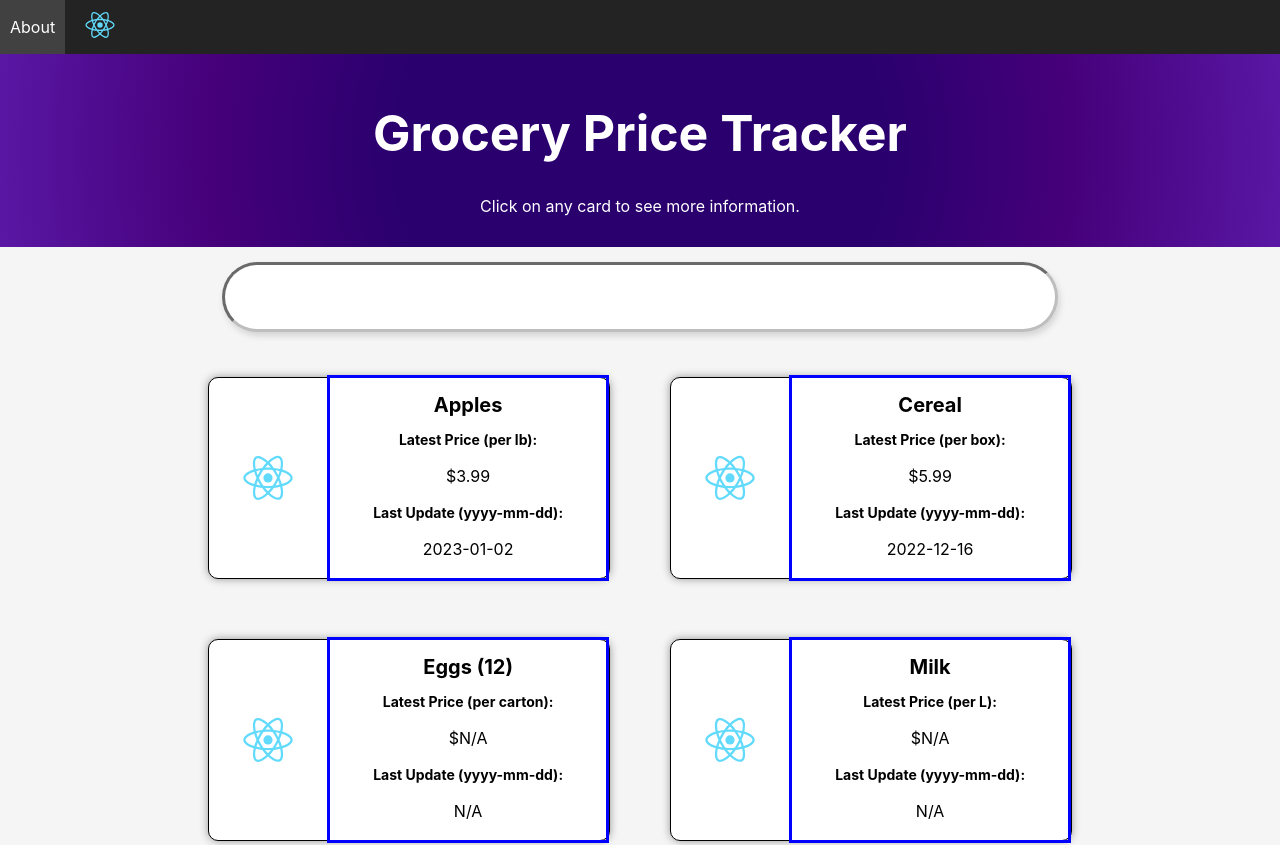
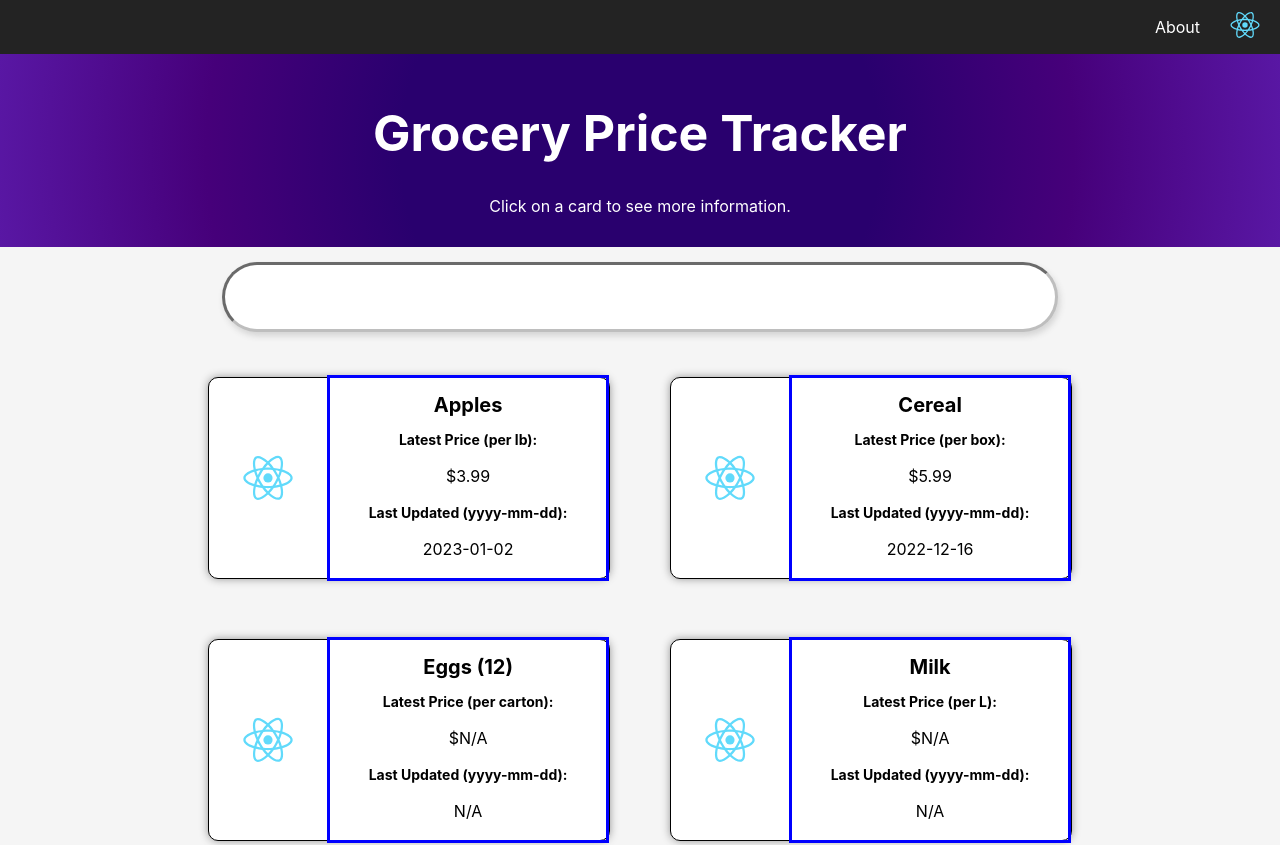
Before and after one commit to prts44/Grocery-Price-Tracker, a React (Create React App) app: page / in a window 1280 px wide. Shown: the top 845 px of the page. Built offline with nearby package versions, Linux system fonts and the light colour scheme; no server answers.

Commit message:
More styling changes

```diff
--- a/src/components/Card.js
+++ b/src/components/Card.js
@@ -60,7 +60,7 @@ function Card(props) {
                 <h1 className={style.headingLarge}>{itemName}</h1>
                 <h2 className={style.headingMedium}>Latest Price (per {quantity}):</h2>
                 <p className={style.textBasic}>${latestPrice}</p>
-                <h2 className={style.headingMedium}>Last Update (yyyy-mm-dd):</h2>
+                <h2 className={style.headingMedium}>Last Updated (yyyy-mm-dd):</h2>
                 <p className={style.textBasic}>{lastUpdate}</p>
             </div>
         </div>
--- a/src/pages/Details.js
+++ b/src/pages/Details.js
@@ -56,21 +56,24 @@ function Details(props) {
 
     return (
         <div className={style.container}>
+            <div className={style.itemName}>
+                <h1>{itemName}</h1>
+            </div>
             <div className={style.basicInfo}>
                 <div className={style.imageContainer}>
                     <img src={logo} alt={"alt"} className={style.previewImage}/>
                 </div>
                 <div className={style.textInfo}>
-                    <h1>{itemName}</h1>
                     <h2>Latest Price (at selected store)</h2>
                     <p>${priceView}</p>
-                    <h2>Last Updated</h2>
+                    <h2>Last Updated (yyyy-mm-dd)</h2>
                     <p>{lastUpdateView}</p>
                 </div>
             </div>
             <div className={style.chart}>
                 {prices.length > 0 ? <Graph stores={stores} prices={prices} id={params.id}/> : <h1>No prices found!</h1>}
             </div>
+            <a className={style.back} href="/">Back</a>
         </div>
     );
 }
--- a/src/pages/Home.js
+++ b/src/pages/Home.js
@@ -48,7 +48,7 @@ function Home(props) {
         <div className={style.container}>
             <div className={style.titleBox}>
                 <h1 className={style.title}>Grocery Price Tracker</h1>
-                <p>Click on any card to see more information.</p>
+                <p>Click on a card to see more information.</p>
             </div>
             <SearchBar callback={setQuery}/>
             <div className={style.cardContainer}>
--- a/src/style/Details.module.css
+++ b/src/style/Details.module.css
@@ -1,12 +1,33 @@
 .basicInfo {
     display: flex;
     flex-direction: row;
+    animation: 1.1s fadein;
+}
+
+
+@keyframes fadein {
+    0% {
+        opacity: 0;
+    }
+
+    100% {
+        opacity: 1;
+    }
+}
+
+.back{
+    position: fixed;
+    top: 40px;
+    left: 40px;
+    width: 100px;
+    height: 60px;
+    border: 3px solid #73AD21;
 }
 
 .chart {
-    border: 1px red solid;
     height: 60%;
     width: 80%;
+    animation: 1.1s fadein;
 }
 
 .container {
@@ -18,8 +39,15 @@
 }
 
 .imageContainer {
-    border: 1px red solid;
     height: 50%;
+}
+
+.itemName {
+    color: white;
+    background: radial-gradient(circle, rgba(41,0,110,1) 37%, rgba(70,0,122,1) 67%, rgba(89,23,164,1) 100%);
+    width: 100%;
+    text-align: center;
+    box-shadow: 0 3px 10px rgb(70,70,70);
 }
 
 .previewImage {
@@ -29,6 +57,5 @@
 }
 
 .textInfo {
-    border: 4px green solid;
-    width: 50%;
+    width: 80%;
 }
--- a/src/style/Header.module.css
+++ b/src/style/Header.module.css
@@ -3,6 +3,7 @@
     flex-direction: row;
     background-color: rgb(35, 35, 35);
     color: white;
+    justify-content: right;
 }
 
 .button {
--- a/src/style/Home.module.css
+++ b/src/style/Home.module.css
@@ -5,11 +5,22 @@
     /*border: 4px green solid;
     box-sizing: border-box;*/
     justify-content: center;
+    animation: 1.1s fadein;
 }
 
 .container {
     background-color: rgb(245, 245, 245);
     text-align: center;
+}
+
+@keyframes fadein {
+    from {
+      opacity: 0;
+    }
+
+    to {
+      opacity: 1;
+    }
 }
 
 .titleBox {
```
